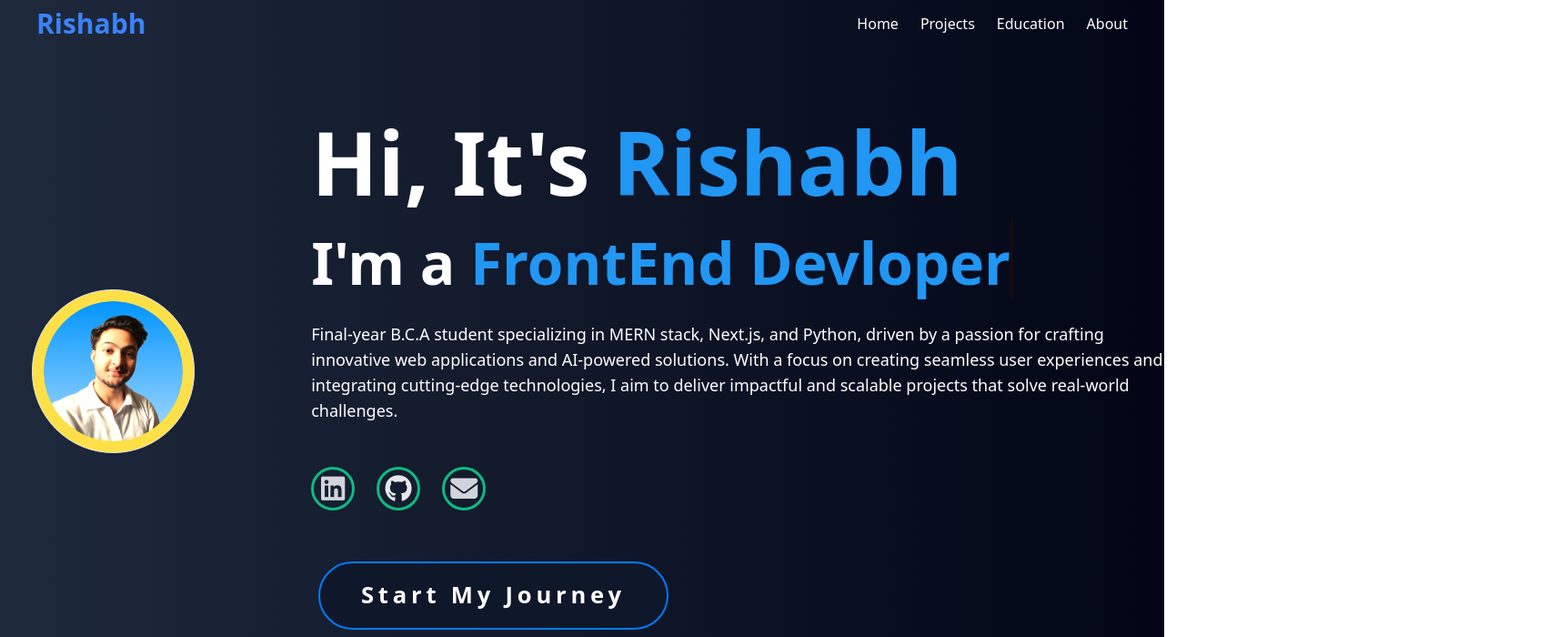
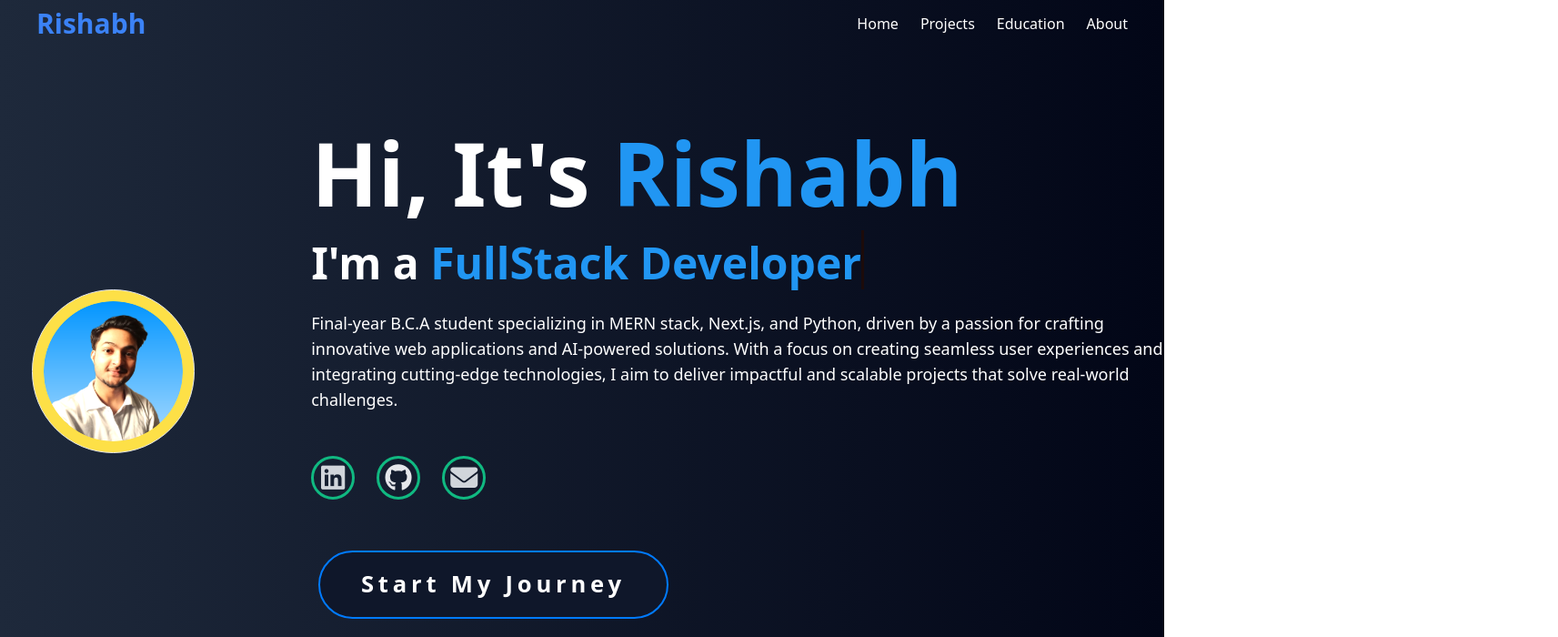
Before and after one commit to rishabhtiwari-06/Portfolio-Rishabh, a Next.js app: page / in a window 1280 px wide. Shown: the top 700 px of the page at 91% size, 1713 px wide, since content can reach past the window. Built offline with nearby package versions, Linux system fonts and the light colour scheme.

Commit message:
css Changes

```diff
--- a/app/globals.css
+++ b/app/globals.css
@@ -5,6 +5,11 @@
 html {
     scroll-behavior: smooth;
   }
+html, body {
+    margin: 0;
+    padding: 0;
+    overflow-x: hidden;
+}
 
 .banner{
     width: 100%;
@@ -24,13 +29,22 @@ html {
     animation: autoRun 20s linear infinite;
     z-index: 2;
 }
-@keyframes autoRun{
+/* @keyframes autoRun{
     from{
         transform: perspective(1000px) rotateX(-16deg) rotateY(0deg);
     }to{
         transform: perspective(1000px) rotateX(-16deg) rotateY(360deg);
     }
-}
+} */
+@keyframes autoRun {
+    from {
+      transform: perspective(1000px) rotateX(-16deg) rotateY(0deg);
+    }
+    to {
+      transform: perspective(1000px) rotateX(-16deg) rotateY(360deg);
+    }
+  }
+
 .banner .slider .item{
     position: absolute;
     inset: 0 0 0 0;
@@ -132,7 +146,7 @@ span{
 }
 
 .home-content h3{
-    font-size: 4rem;
+    font-size: 3rem;
     margin-bottom: 1rem;
     font-weight: 700;
 }
@@ -235,17 +249,12 @@ span{
 }
 
 @keyframes words{
-    0%, 25%{
+    0%, 50%{
         content: "Web Developer";
     }
-    26%, 50%{
-        content: "Developer";
-    }
-    51%, 75%{
-        content: "FrontEnd Devloper";
-    }
-    76%, 100%{
-        content: "FullStack Devloper";
+
+    50%, 100%{
+        content: "FullStack Developer";
     }
 
 }
--- a/app/page.js
+++ b/app/page.js
@@ -333,7 +333,7 @@ export default function Home() {
               </p>
             </div>
           </div>
-          <div className="block rounded-2xl border border-blue-600 bg-slate-950 min-h-[200px] w-2/3 flex flex-col sm:grid sm:grid-cols-3 items-center">
+          <div className=" rounded-2xl border border-blue-600 bg-slate-950 min-h-[200px] w-2/3 flex flex-col sm:grid sm:grid-cols-3 items-center">
             <div className="flex justify-center">
               <h1 className="font-bold text-3xl ">
                 <span className="text-blue-500">COL</span>LEGE
```
